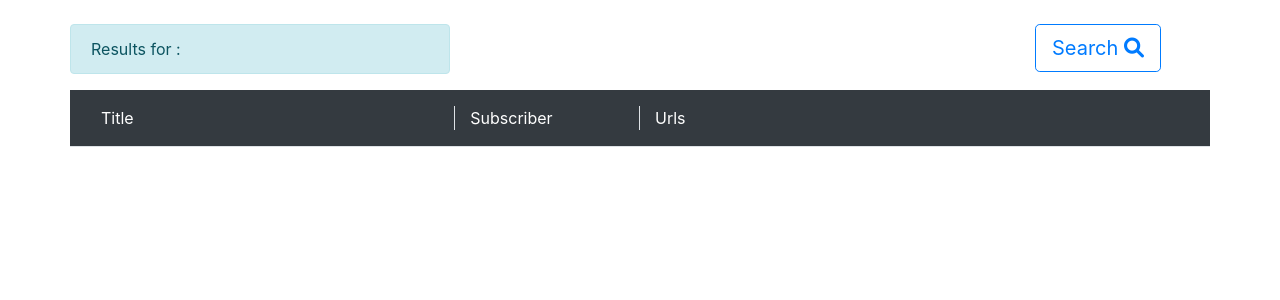
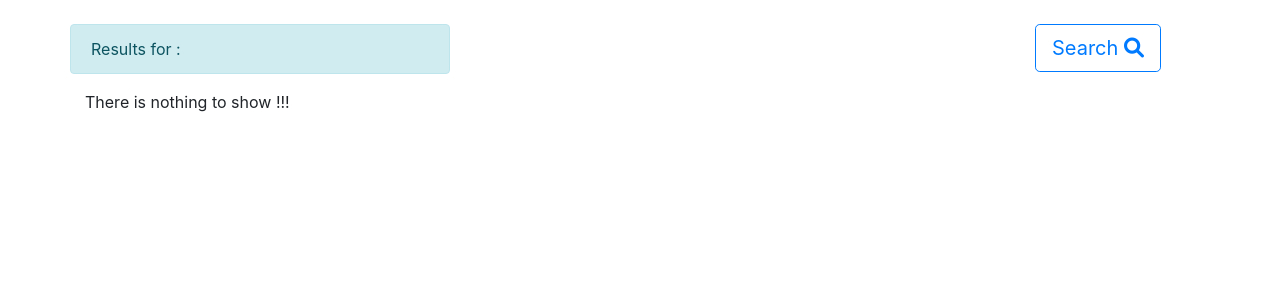
Before and after one commit to MohammadHosein21/Youtube-bot-with-django, a Django app: page /bot/result/ in a window 1280 px wide. Shown: the top 300 px of the page. Run offline with Django 4.2, Linux system fonts and the light colour scheme; tables that the repository leaves empty hold one stand-in row (values such as "Sample post"); some libraries are stand-ins or nearby versions.

Commit message:
fix (search.html): fix show results
fix some bug in result.html to show results

```diff
--- a/Bot/views.py
+++ b/Bot/views.py
@@ -31,4 +31,4 @@
     page_list = []
     for i in range(1, page_count + 1):
         page_list.append(i)
-    return render(request, 'Bot/result.html', {'page_obj': page_obj, 'page_list': page_list, 'keyword':keyword})
+    return render(request, 'Bot/result.html', {'page_obj': page_obj, 'page_list': page_list, 'keyword': keyword})
--- a/templates/Bot/result.html
+++ b/templates/Bot/result.html
@@ -30,13 +30,15 @@
         <div class="col-6"></div>
         <div class="col-sm-2">
             <a href="{% url 'search-view' %}">
-                <button type="button" class="btn btn-outline-primary btn-lg">Search <i class="fa fa-search"></i></button>
+                <button type="button" class="btn btn-outline-primary btn-lg">Search <i class="fa fa-search"></i>
+                </button>
             </a>
         </div>
 
     </div>
 </div>
 <div class="container">
+    {% if page_obj %}
         <div class="row border-bottom p-3 mb-2 bg-dark text-white">
             <div class="col-4 border-right">
                 Title
@@ -48,6 +50,7 @@
                 Urls
             </div>
         </div>
+
         {% for obj in page_obj %}
             <div class="row border-bottom p-3 mb-2 bg-light text-dark">
                 <div class="col-4 border-right">
@@ -61,6 +64,9 @@
                 </div>
             </div>
         {% endfor %}
+    {% else %}
+        There is nothing to show !!!
+    {% endif %}
 </div>
 {% if page_obj %}
     <nav aria-label="Page navigation example">
```
Lines whose indentation alone changed are shown as unchanged.
